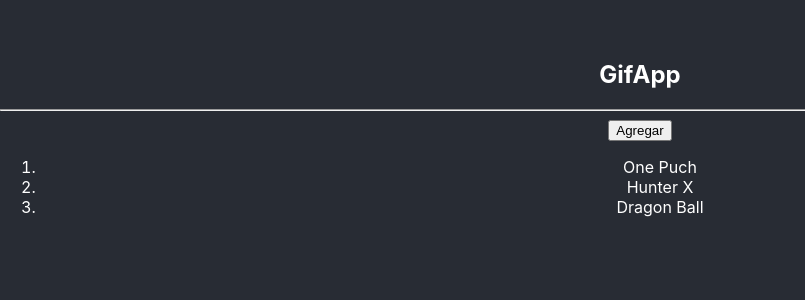
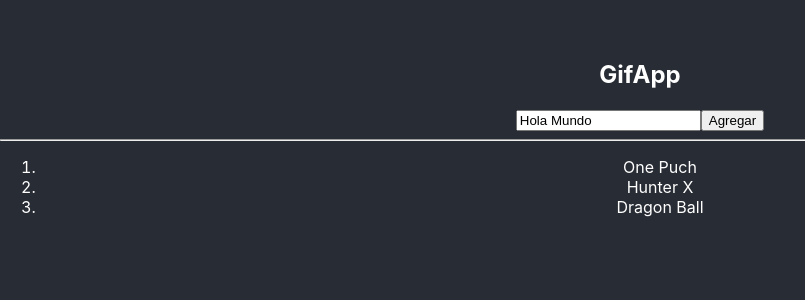
Before and after one commit to marioalbornoz/Gif-react-app, a React (Create React App) app: page / in a window 1280 px wide. Shown: the top 300 px of the page, without its empty margins (0-805 px from the left). Built offline with nearby package versions, Linux system fonts and the light colour scheme.

Commit message:
componente addCtegory añadido: - state que toma el e.target.value - Se actualiza componente principal

```diff
--- /dev/null
+++ b/src/components/AgregarCategoria.jsx
@@ -0,0 +1,31 @@
+import React, { useState } from 'react';
+
+const AgregarCategoria = ({actualizarCategoria, categorias}) => {
+    const [valor, agregarValor] = useState('Hola Mundo');
+
+    // Toma el valor ingresado en el input y actuañiza el state
+    const cambioInput = (e) => {
+        agregarValor(e.target.value);
+    }
+
+    // Actualiza componente principal
+    const eventoSubmit = (e) => {
+      e.preventDefault();
+      actualizarCategoria([...categorias, valor]);
+    };
+
+    return (
+      <form
+        onSubmit = {eventoSubmit}
+      >
+        <input
+            type="text"
+            value={valor}
+            onChange={cambioInput}
+         />
+         <input type="submit" value="Agregar"/>
+      </form>
+    );
+}
+
+export default AgregarCategoria;
--- a/src/components/GifApp.jsx
+++ b/src/components/GifApp.jsx
@@ -1,22 +1,21 @@
 import React, { useState } from 'react';
+import AgregarCategoria from './AgregarCategoria';
 
 const GifApp = () => {
     // const categorias = ['One Puch', 'Hunter X', 'Dragon Ball']
     const [categorias, actualizarCategoria] = useState(['One Puch', 'Hunter X', 'Dragon Ball']);
 
-    const handleAdd = ()=>{
-        actualizarCategoria([...categorias,
-            'Steins Gate']
-            )
-    }
+    // const handleAdd = () => {
+    //   actualizarCategoria([...categorias, "Steins Gate"]);
+    // };
     return (
         <div>
             <h2>GifApp</h2>
+            <AgregarCategoria
+                actualizarCategoria={actualizarCategoria}
+                categorias={categorias}
+            />
             <hr/>
-            <button
-                onClick={handleAdd}
-                >Agregar
-            </button>
             <ol>
             {
                 categorias.map(categoria => {
```
